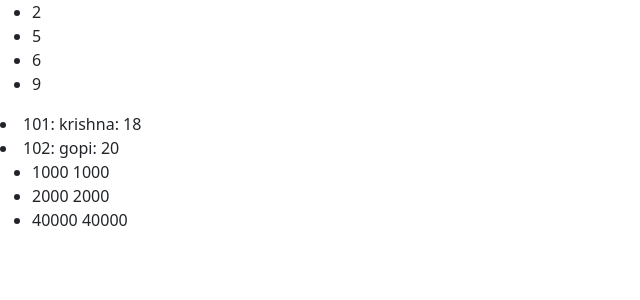
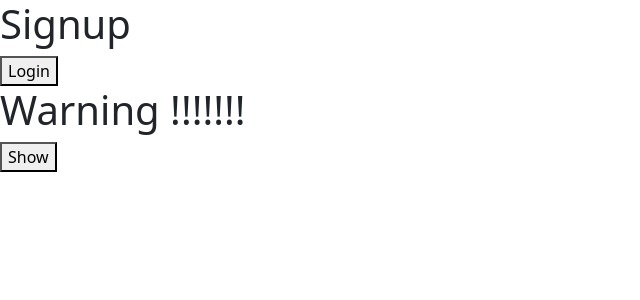
Before and after one commit to krishnamoorthy1505/JavascriptSample, a React (Create React App) app: page / in a window 1280 px wide. Shown: the top 300 px of the page, without its empty margins (0-640 px from the left). Built offline with nearby package versions, Linux system fonts and the light colour scheme.

Commit message:
ReactJS Component
Signed-off-by: krishnamoorthy1505 <krishnamoorthy82@gmail.com>

```diff
--- a/src/index.js
+++ b/src/index.js
@@ -21,6 +21,8 @@ import ReactForm from './form/MyForm'
 import { ListGroup } from 'react-bootstrap';
 import List from "./form/List"
 import ListKey from './form/ListKey';
+import Greeting from './reactDoc/greeting'
+import LoginController from './reactDoc/LoginComponent'
 
 
 /* ReactDOM.render(
@@ -47,7 +49,13 @@ import ListKey from './form/ListKey';
 //React Forms
 //reactDom.render(<ReactForm/>,document.getElementById('root'))
 
-reactDom.render(<List/>,document.getElementById('root'))
+//reactDom.render(<List/>,document.getElementById('root'))
+
+reactDom.render(<Greeting isLogged='false'/>,document.getElementById('root'))
+reactDom.render(<LoginController/>,document.getElementById('root'))
+
+
+
 
 
 
--- /dev/null
+++ b/src/reactDoc/LoginComponent.js
@@ -0,0 +1,47 @@
+import React from "react";
+import Greeting from "./greeting";
+import Page from "./Page";
+function Login(props){
+    return(
+        <button onClick={props.onClick}>Login</button>
+    )
+}
+function Logout(props){
+    return(
+        <button onClick={props.onClick}>Logout</button>
+
+    )
+}
+export default class LoginController extends React.Component{
+    constructor(){
+        super()
+        this.state=({isLogged:false})
+
+    }
+    handleLoginClick = () =>{
+        this.setState({isLogged:true})
+    }
+    handleLogoutClick = () =>{
+        this.setState({isLogged:false})
+    }
+    render(){
+        const isLogged=this.state.isLogged
+        let button
+        if(!isLogged){
+           button= <Login onClick={this.handleLoginClick}/>
+        }
+        else {
+            button=<Logout onClick={this.handleLogoutClick}/>
+       }
+
+
+        return(
+            <div>
+                <Greeting isLogged={isLogged}/>
+                {button}
+                <Page/>
+            </div>
+        )
+    }
+
+}
--- /dev/null
+++ b/src/reactDoc/Page.js
@@ -0,0 +1,23 @@
+import React from "react";
+import Warning from './Warning'
+
+export default class Page extends React.Component{
+    constructor(){
+        super()
+        this.state={isShow:true}
+    }
+    handlePage = () => {
+        this.setState(
+            state => ({isShow:!state.isShow})
+        )};
+    render(){
+        return(
+            <div>
+            <Warning show={this.state.isShow}></Warning>
+            <button onClick={this.handlePage}>
+            {this.state.isShow?'Show':'hide'}
+            </button>
+            </div>
+        )
+    }
+}
--- /dev/null
+++ b/src/reactDoc/Warning.js
@@ -0,0 +1,24 @@
+import React from "react";
+
+/* export default class Warning extends React.Component{
+    message=this.props.show;
+
+    if(message){
+        return null;
+    }
+    return(
+
+        <div className='Warning'><h1>Warning</h1></div>
+    )
+} */
+
+ export default function Warning(props){
+    if(!props.show){
+        return null
+    }
+    return(
+        <div>
+            <h1>Warning !!!!!!!</h1>
+        </div>
+    )
+}
--- /dev/null
+++ b/src/reactDoc/greeting.js
@@ -0,0 +1,17 @@
+
+import React from "react";
+import reactDom from "react-dom";
+function UserGreeting(){
+    return <h1>Welcome user</h1>
+}
+function GuestGreeting(){
+    return <h1>Signup</h1>
+}
+export default function Greeting(props){
+    const isLogged=props.isLogged;
+    if(isLogged){
+        return <UserGreeting/>
+    }
+    return <GuestGreeting/>
+}
+reactDom.render(<Greeting isLogged='false'/>,document.getElementById('root'))
```
